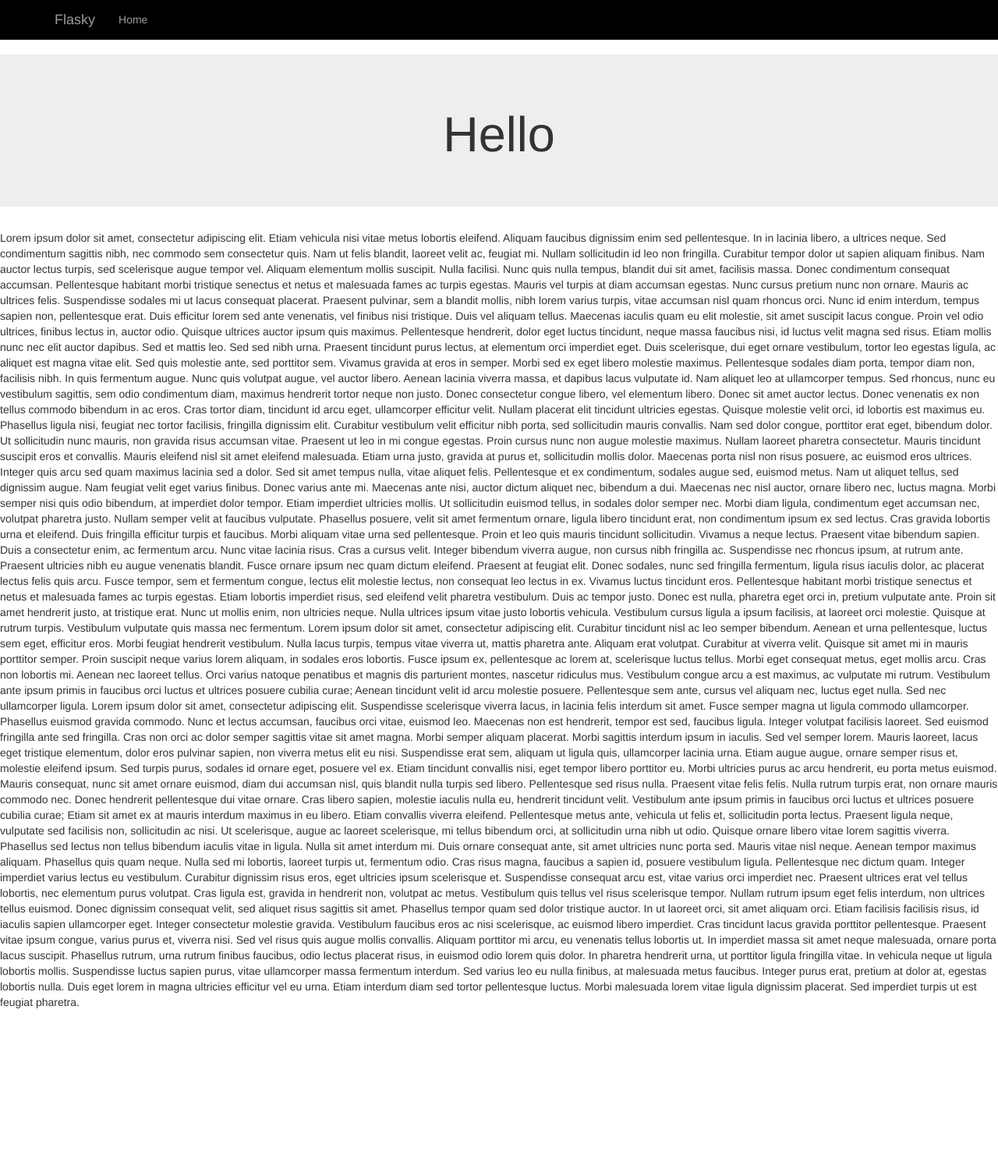
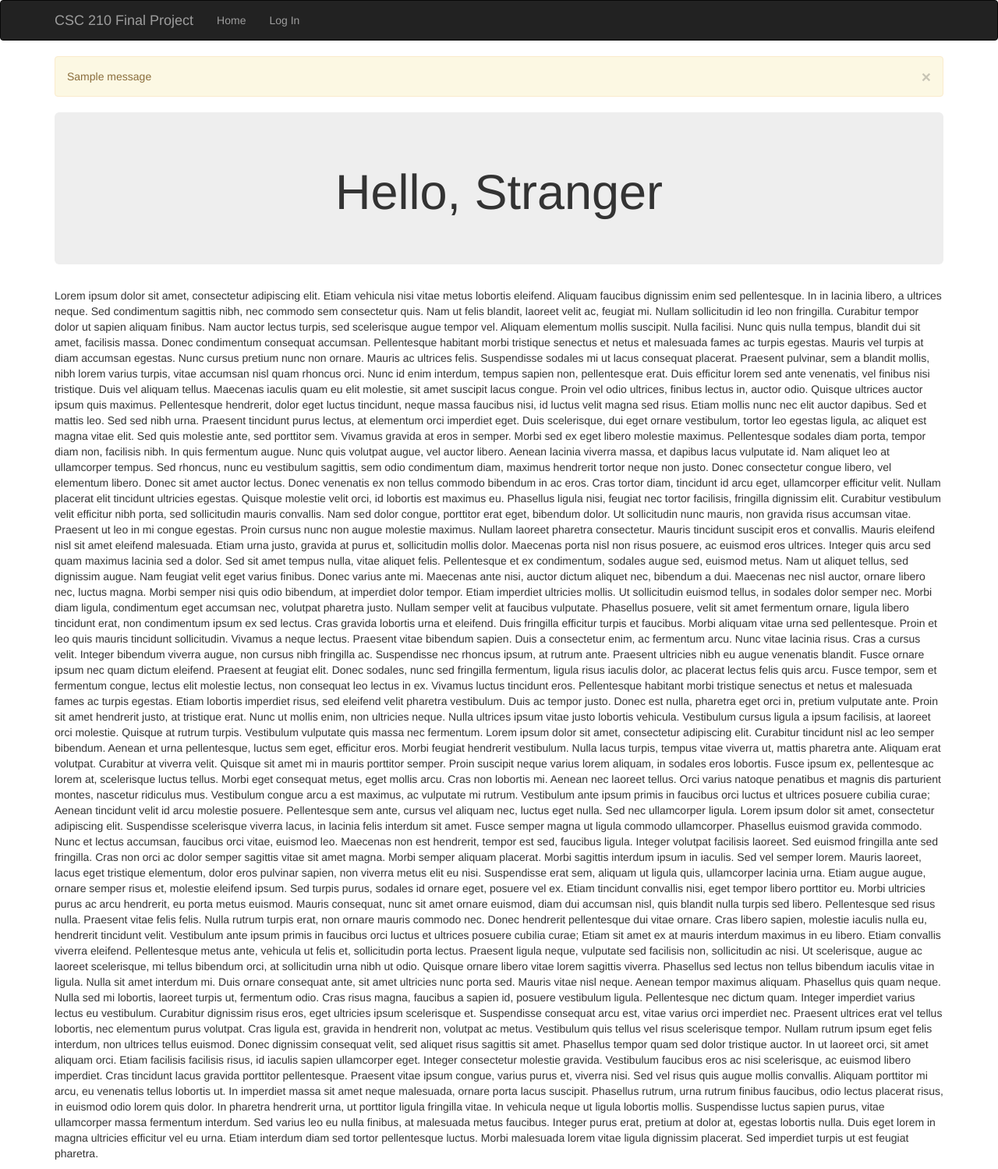
Before and after one commit to joshlemberg/CSC210-Final-Project, a Flask app: page / in a window 1280 px wide. Shown: the whole page at 78% size. Before the commit the page ends 1293 px from the top, so only its background shows below. Run offline with Flask 2, Linux system fonts and the light colour scheme; tables that the repository leaves empty hold one stand-in row (values such as "Sample post"); one stand-in notice (Sample message) is shown; some libraries are stand-ins or nearby versions.

Commit message:
login and logout now works

```diff
--- a/app/models.py
+++ b/app/models.py
@@ -11,7 +11,8 @@ class Role(db.Model):
 
 from flask_login import UserMixin
 from werkzeug.security import generate_password_hash, check_password_hash
-class User(db.Model):
+
+class User(UserMixin, db.Model):
 	__tablename__ = 'users'
 	id = db.Column(db.Integer, primary_key=True)
 	email = db.Column(db.String(64), unique=True, index = True)
--- a/app/static/scripts.js
+++ /dev/null
@@ -1,9 +0,0 @@
-$(document).ready(function() {
-    $(window).on('scroll', function () {
-        if ( $(window).scrollTop() > 10 ) {
-            $('#navigation').css('background', 'white');
-        } else {
-            $('#navigation').css('background', 'black');
-        }
-    });
-});
--- a/app/static/styles.css
+++ /dev/null
@@ -1,5 +0,0 @@
-body { padding-top: 70px; }
-
-.navbar {
-    transition: all 0.4s;
-}
--- a/app/templates/base.html
+++ b/app/templates/base.html
@@ -2,9 +2,11 @@
 
 {% block title %}CSC 210 Final Project{% endblock %}
 
+
+
 {% block navbar %}
 <!-- Navbar reference from https://bootstrapious.com/p/transparent-navbar -->
-<div id="navigation" class="navbar navbar-inverse navbar-fixed-top" role="navigation">
+<div id="navigation" class="navbar navbar-inverse" role="navigation">
     <div class="container">
         <div class="navbar-header">
             <button type="button" class="navbar-toggle" data-toggle="collapse" data-target=".navbar-collapse">
@@ -13,11 +15,16 @@
                 <span class="icon-bar"></span>
                 <span class="icon-bar"></span>
             </button>
-            <a class="navbar-brand" href="/">Flasky</a>
+            <a class="navbar-brand" href="/">CSC 210 Final Project</a>
         </div>
         <div class="navbar-collapse collapse">
             <ul class="nav navbar-nav">
                 <li><a href="/">Home</a></li>
+                {% if current_user.is_authenticated %}
+                <li><a href="{{ url_for('auth.logout') }}">Log Out</a></li>
+                {% else %}
+                <li><a href="{{ url_for('auth.login') }}">Log In</a></li>
+                {% endif %}
             </ul>
         </div>
     </div>
@@ -25,5 +32,15 @@
 {% endblock %}
 
 {% block content %}
-{% block page_content %}{% endblock %}
+<!-- Error message flashing referenced from Miguel Grinberg book -->
+<div class="container">
+    {% for message in get_flashed_messages() %}
+    <div class="alert alert-warning">
+        <button type="button" class="close" data-dismiss="alert">&times;</button>
+        {{ message }}
+    </div>
+    {% endfor %}
+
+    {% block page_content %}{% endblock %}
+</div>
 {% endblock %}
--- a/app/templates/index.html
+++ b/app/templates/index.html
@@ -1,19 +1,13 @@
 {% extends "base.html" %}
 {% import "bootstrap/wtf.html" as wtf %}
 
-{% block scripts %}
-	{{ super() }}
-	<script type="text/javascript" src="static/scripts.js"></script>
-{% endblock %}
-
-{% block head %}
-	{{ super() }}
-	<link rel= "stylesheet" type= "text/css" href= "{{ url_for('static',filename='styles.css') }}">
-{% endblock %}
-
 {% block page_content %}
 <div class="jumbotron text-center">
-	<h1>Hello</h1>
+	{% if current_user.is_authenticated %}
+		<h1>Hello, {{ current_user.username }}</h1>
+	{% else %}
+		<h1>Hello, Stranger</h1>
+	{% endif %}
 </div>
 
 
--- a/requirements.txt
+++ b/requirements.txt
@@ -1,6 +1,8 @@
 blinker==1.4
 click==7.1.2
+dnspython==2.0.0
 dominate==2.6.0
+email-validator==1.1.2
 Flask==1.1.2
 Flask-Bootstrap==3.3.7.1
 Flask-Login==0.5.0
@@ -8,6 +10,7 @@ Flask-Mail==0.9.1
 Flask-Moment==0.10.0
 Flask-SQLAlchemy==2.4.4
 Flask-WTF==0.14.3
+idna==2.10
 itsdangerous==1.1.0
 Jinja2==2.11.2
 MarkupSafe==1.1.1
```
Also changed, not shown: app/auth/forms.py (added, +9 -0 lines), app/auth/views.py (+22 -3 lines), app/templates/auth/login.html (+9 -1 lines), data-dev.sqlite (added).
